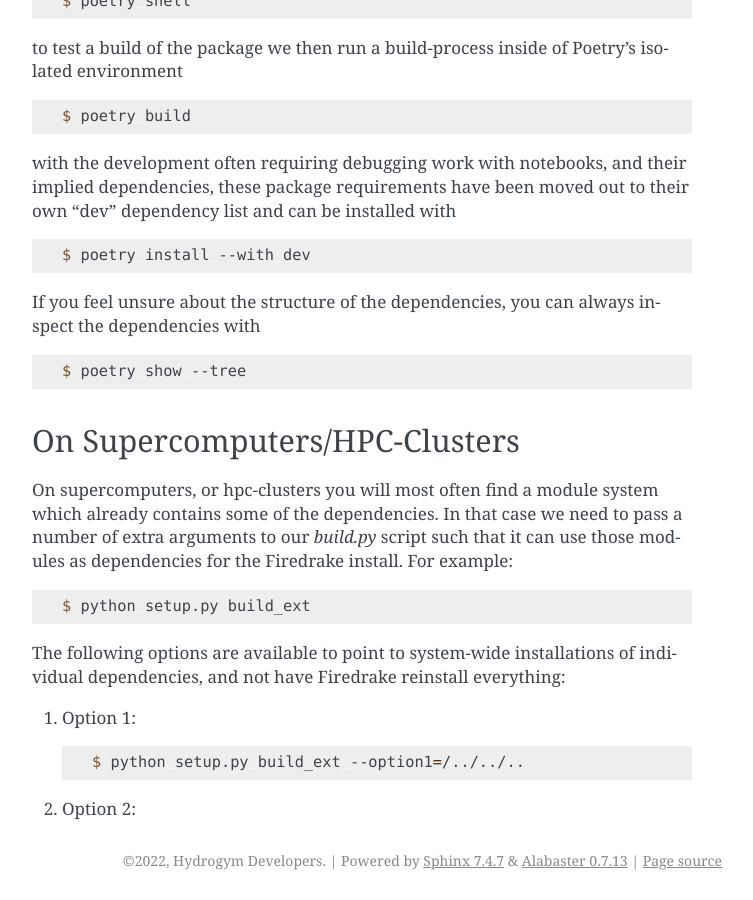
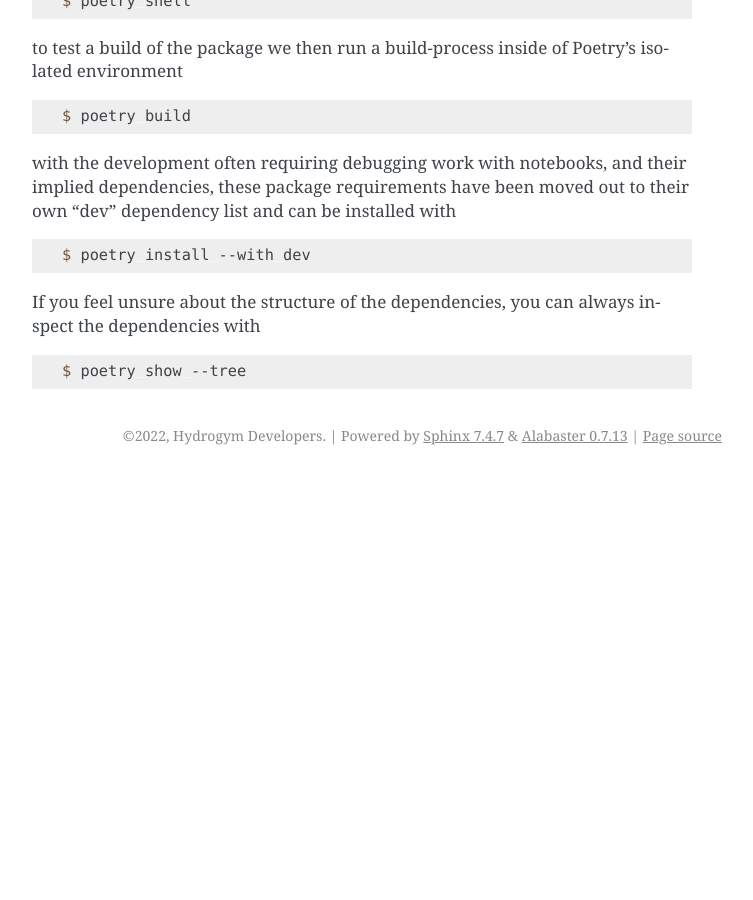
Before and after one commit to dynamicslab/hydrogym, a Sphinx documentation site: the page built from docs/source/installation.rst, in a window 1280 px wide and 900 px high, scrolled down 1938 px. Shown: the whole window, without its empty margins (388-1141 px from the left). Built offline with Sphinx 7.4.7, drawn with Linux system fonts in a browser that asks for light colours; after the commit the page ends 2413 px from its top, so only the background shows below that; some of the changed text lies outside the part shown.

Commit message:
Remove HPC Instructions
Remove redundant section the setup on HPC resources.

```diff
--- a/docs/source/installation.rst
+++ b/docs/source/installation.rst
@@ -110,23 +110,3 @@ If you feel unsure about the structure of the dependencies, you can always inspe
 .. code-block:: console
 
     $ poetry show --tree
-
-
-On Supercomputers/HPC-Clusters
-------------------------------
-
-On supercomputers, or hpc-clusters you will most often find a module system which already contains some of the dependencies. In that case we need to pass a number of extra arguments to our `build.py` script such that it can use those modules as dependencies for the Firedrake install. For example:
-
-.. code-block:: console
-
-   $ python setup.py build_ext
-
-The following options are available to point to system-wide installations of individual dependencies, and not have Firedrake reinstall everything:
-
-#. Option 1:
-
-   .. code-block:: console
-
-      $ python setup.py build_ext --option1=/../../..
-
-#. Option 2:
```
